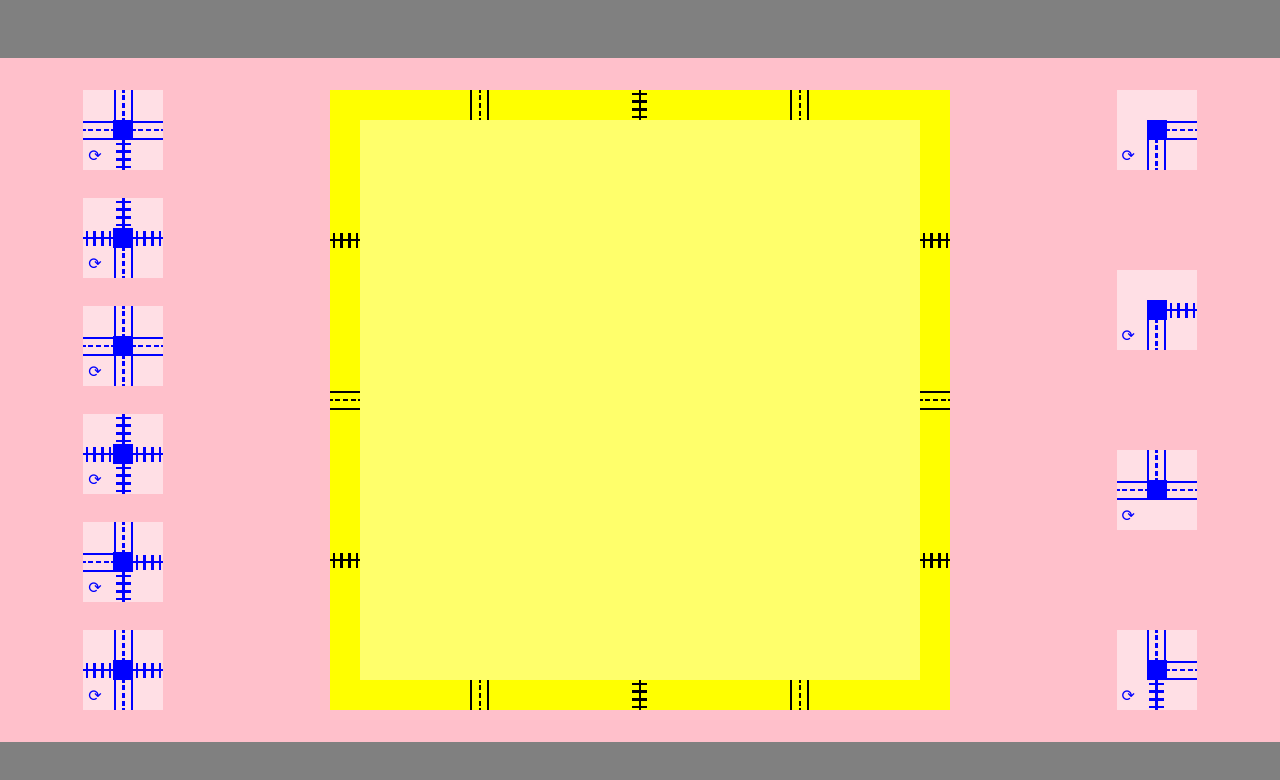
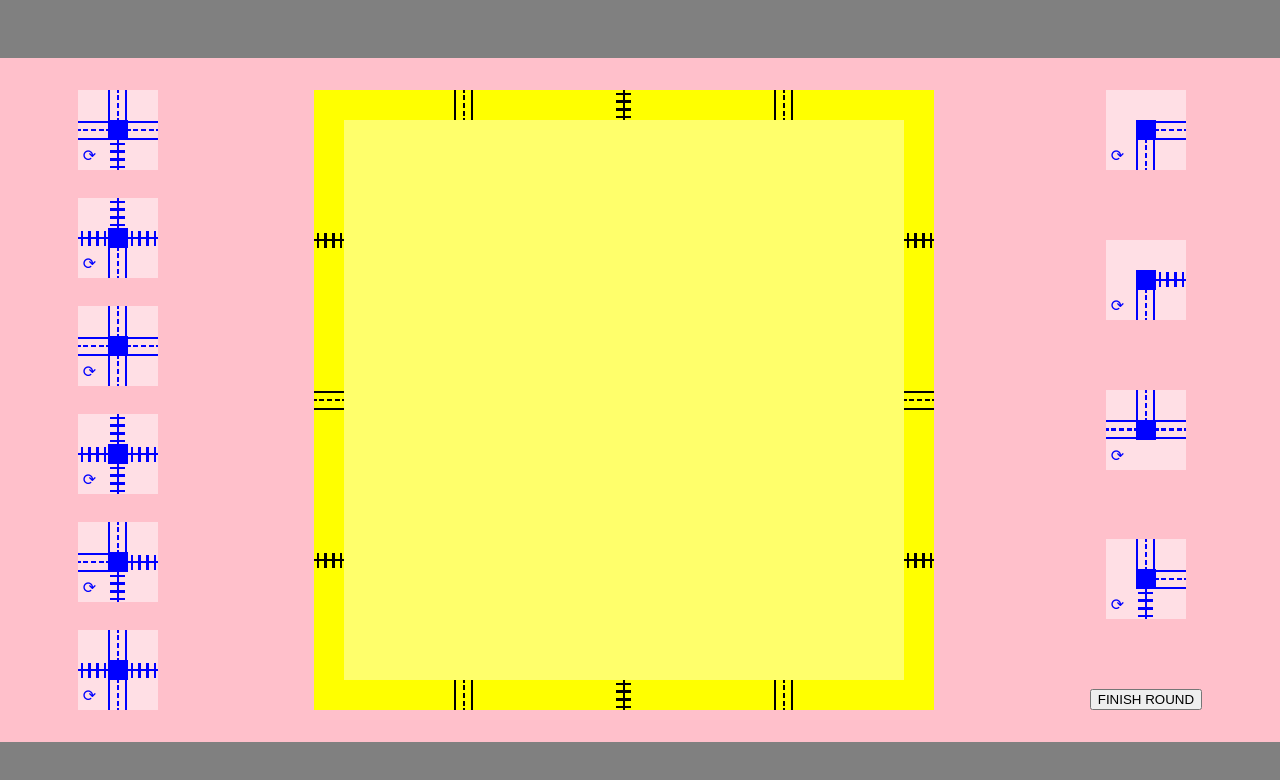
Before and after one commit to Ewa-M/kolejowy-szlak, an Angular app: page / in a window 1280 px wide. Shown: the top 780 px of the page. Built offline with nearby package versions, Linux system fonts and the light colour scheme.

Commit message:
czesciowa validacja kladzenia

```diff
--- a/src/app/app.component.html
+++ b/src/app/app.component.html
@@ -1,3 +1,3 @@
 <div>
-  <app-board [toAdd]="toAdd"></app-board>
+  <app-board [dice]="toAdd"></app-board>
 </div>
--- a/src/app/board/INTERSECTIONS.ts
+++ b/src/app/board/INTERSECTIONS.ts
@@ -2,10 +2,10 @@ import { Tile } from "./tile";
 
 export const INTERSECTIONS: Tile[] = [
     {road: [true, true, false, true], rail: [false, false, true, false], id: 'intersection1'},
-    {road: [false, false, true, false], rail: [true, true, false, true], id: 'intersection1'},
-    {road: [true, true, true, true], rail: [false, false, false, false], id: 'intersection1'},
-    {road: [false, false, false, false], rail: [true, true, true, true], id: 'intersection1'},
-    {road: [true, false, false, true], rail: [false, true, true, false], id: 'intersection1'},
-    {road: [true, false, true, false], rail: [false, true, false, true], id: 'intersection1'},
+    {road: [false, false, true, false], rail: [true, true, false, true], id: 'intersection2'},
+    {road: [true, true, true, true], rail: [false, false, false, false], id: 'intersection3'},
+    {road: [false, false, false, false], rail: [true, true, true, true], id: 'intersection4'},
+    {road: [true, false, false, true], rail: [false, true, true, false], id: 'intersection5'},
+    {road: [true, false, true, false], rail: [false, true, false, true], id: 'intersection6'},
 
 ]
--- a/src/app/board/board/board.component.html
+++ b/src/app/board/board/board.component.html
@@ -2,8 +2,13 @@
 
 <div cdkDropListGroup class="ui">
 
-    <div cdkDropList cdkDropListSortingDisabled="true" [cdkDropListData]="intersections" class="side-panel" (cdkDropListDropped)="drop($event)">
-        <app-tile  *ngFor="let tile  of intersections"  cdkDrag  [tile]="tile" [color]="'blue'" (turnTile)="turn(tile)"  ></app-tile>
+    <div cdkDropList
+        cdkDropListSortingDisabled="true"
+        [cdkDropListData]="intersections"
+        [cdkDropListEnterPredicate]="intersectionsPredicate"
+        class="side-panel"
+        (cdkDropListDropped)="drop($event)">
+        <app-tile  *ngFor="let tile  of intersections"  cdkDrag [cdkDragData]="tile" [tile]="tile" [color]="'blue'" (turnTile)="turn(tile)"  ></app-tile>
     </div>
 
     <div class="board">
@@ -24,20 +29,32 @@
         <div class="horizontal hrail h-right h-bottom"></div>
 
         <div class="main-board" >
-            <div *ngFor="let tile  of placed" [ngStyle]="{'grid-column': tile.x, 'grid-row': tile.y}">
+            <div *ngFor="let tile  of placed"
+                [ngStyle]="{'grid-column': tile.x, 'grid-row': tile.y}">
                 <app-tile  cdkDrag [tile]="tile" (turnTile)="turn(tile)"></app-tile>
             </div>
 
             <div *ngFor="let tile  of freeSpace"
-             cdkDropList  (cdkDropListDropped)="drop($event)"   [cdkDropListData]=tile
-             [ngStyle]="{'grid-column': tile[0].x, 'grid-row': tile[0].y}" >
-                <app-tile [tile]="tile[0]" cdkDrag [cdkDragDisabled]="tile[0].isEmpty" [color]="'blue'" (turnTile)="turn(tile[0])"></app-tile>
+                cdkDropList
+                (cdkDropListDropped)="drop($event)"
+                [cdkDropListData]="tile"
+                [cdkDropListEnterPredicate]="boardPredicate"
+                [ngStyle]="{'grid-column': tile[0].x, 'grid-row': tile[0].y}" >
+                    <app-tile [tile]="tile[0]" cdkDrag [cdkDragData]="tile[0]" [cdkDragDisabled]="tile[0].isEmpty" [color]="'blue'" (turnTile)="turn(tile[0])"></app-tile>
             </div>
         </div>
 
     </div>
 
-    <div cdkDropList cdkDropListSortingDisabled="true" [cdkDropListData]="toAdd" class="side-panel" (cdkDropListDropped)="drop($event)">
-        <app-tile  *ngFor="let tile  of toAdd"  cdkDrag  [tile]="tile" [color]="'blue'" (turnTile)="turn(tile)"  ></app-tile>
+    <div class="side-panel"
+        cdkDropList
+        cdkDropListSortingDisabled="true"
+        [cdkDropListData]="dice"
+        [cdkDropListEnterPredicate]="dicePredicate"
+        (cdkDropListDropped)="drop($event)">
+        <app-tile  *ngFor="let tile  of dice"  cdkDrag [cdkDragData]="tile" [tile]="tile" [color]="'blue'" (turnTile)="turn(tile)"  ></app-tile>
+
+
+        <button (click)="newRound()">FINISH ROUND</button>
     </div>
 </div>
--- a/src/app/board/board/board.component.ts
+++ b/src/app/board/board/board.component.ts
@@ -1,6 +1,7 @@
-import { CdkDragDrop, moveItemInArray, transferArrayItem } from '@angular/cdk/drag-drop';
+import { trigger } from '@angular/animations';
+import { CdkDrag, CdkDragDrop, CdkDropList, moveItemInArray, transferArrayItem } from '@angular/cdk/drag-drop';
 import { Component, Input, OnInit } from '@angular/core';
-import { Tile } from 'src/app/board/tile';
+import { connected, Tile } from 'src/app/board/tile';
 import { INTERSECTIONS } from '../INTERSECTIONS';
 
 @Component({
@@ -9,7 +10,7 @@ import { INTERSECTIONS } from '../INTERSECTIONS';
   styleUrls: ['./board.component.css']
 })
 export class BoardComponent implements OnInit {
-  @Input() toAdd: Tile[] = [];
+  @Input() dice: Tile[] = [];
   intersections: Tile[] = INTERSECTIONS;
   placed: Tile[] = [];
   freeSpace: Tile[][] = [];
@@ -18,6 +19,7 @@ export class BoardComponent implements OnInit {
 
   ngOnInit(): void {
 
+    this.placed = [];
 
     for(let i=0; i<7; i++) {
       for(let j=0; j<7; j++) {
@@ -30,16 +32,12 @@ export class BoardComponent implements OnInit {
             y: j+1,
             isEmpty: true
           }]
-        );
-      }
-    }
-
+        );}}
   }
 
+
   drop(event: CdkDragDrop<Tile[]>) {
-    console.log(event.previousContainer.data[event.previousIndex])
     console.log(event.container.data[event.currentIndex])
-
     if (event.previousContainer === event.container) {
       moveItemInArray(event.container.data, event.previousIndex, event.currentIndex);
     } else {
@@ -50,12 +48,56 @@ export class BoardComponent implements OnInit {
     }
   }
 
+  fitsOnBoard(tile: Tile) {
+    for (const t of this.placed) {
+      if (connected(t, tile)) return true;
+    }
+
+    for (let t of this.freeSpace) {
+      if (!t[0].isEmpty && connected(t[0], tile)) return true;
+    }
+
+    if (tile.x == 2 || tile.x == 6) {
+      if(tile.y==1 && tile.road[0]) return true;
+      if(tile.y==7 && tile.road[2]) return true;
+    }
+
+    if (tile.x == 4) {
+      if(tile.y==1 && tile.rail[0]) return true;
+      if(tile.y==7 && tile.rail[2]) return true;
+    }
+
+    if(tile.y == 2 || tile.y == 6) {
+      if(tile.x==1 && tile.rail[3]) return true;
+      if(tile.x==7 && tile.rail[1]) return true;
+    }
+
+    if(tile.y == 4) {
+      if(tile.x==1 && tile.road[3]) return true;
+      if(tile.x==7 && tile.road[1]) return true;
+    }
+
+   return false;
+  }
+
+
+  boardPredicate(drag: CdkDrag<Tile>, drop: CdkDropList<Tile[]>) {
+    return drop.data.length == 1
+  }
+
+  dicePredicate(drag: CdkDrag<Tile>, drop: CdkDropList<Tile[]>) {
+    return !/intersection/.test(drag.data.id)
+  }
+
+  intersectionsPredicate(drag: CdkDrag<any>, drop: CdkDropList<Tile[]>) {
+    return /intersection/.test(drag.data.id)
+  }
     //////////////////////
   turn(tile:Tile) {
     console.log(tile)
-    let index = this.toAdd.findIndex(e => e.id == tile.id)
+    let index = this.dice.findIndex(e => e.id == tile.id)
     console.log(index)
-    let tile2: Tile = this.toAdd[index];
+    let tile2: Tile = this.dice[index];
     if (tile2) {
       let firstroad = tile2.road[3]
       let firstrail = tile2.rail[3]
@@ -68,4 +110,8 @@ export class BoardComponent implements OnInit {
     }
   }
 
+  newRound() {
+
+  }
+
 }
--- a/src/app/board/tile.ts
+++ b/src/app/board/tile.ts
@@ -8,3 +8,17 @@ export interface Tile {
     y?: number,
     isEmpty?: boolean
 }
+
+export function   connected(tile1: Tile, tile2: Tile): boolean {
+  if(!(tile1.x && tile1.y && tile2.x && tile2.y)) return false;
+
+  if (tile1.x == tile2.x) {
+    if (tile1.y == tile2.y + 1 && ((tile1.road[0] && tile2.road[2]) || (tile1.rail[0] && tile2.rail[2]))) return true;
+    if (tile1.y == tile2.y - 1 && ((tile1.road[2] && tile2.road[0]) || (tile1.rail[2] && tile2.rail[0]))) return true;
+  }
+  if (tile1.y == tile2.y) {
+    if (tile1.x == tile2.x + 1 && ((tile1.road[1] && tile2.road[3]) || (tile1.rail[1] && tile2.rail[3]))) return true;
+    if (tile1.x == tile2.x - 1 && ((tile1.road[3] && tile2.road[1]) || (tile1.rail[3] && tile2.rail[1]))) return true;
+  }
+  return false;
+}
```
Also changed, not shown: src/app/services/dice-service.service.ts (added, +45 -0 lines), 2 other files (tests, documents, lock files or other folders).
